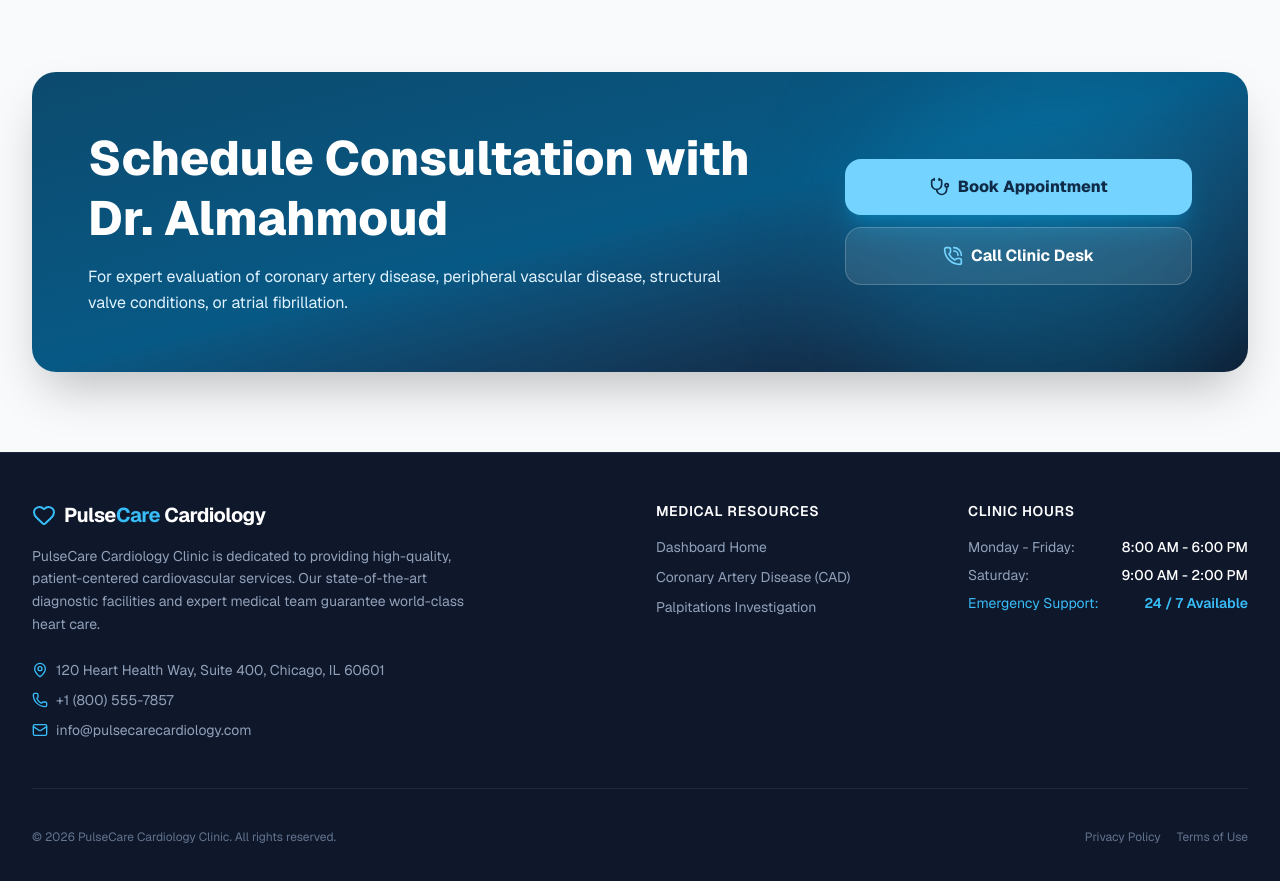
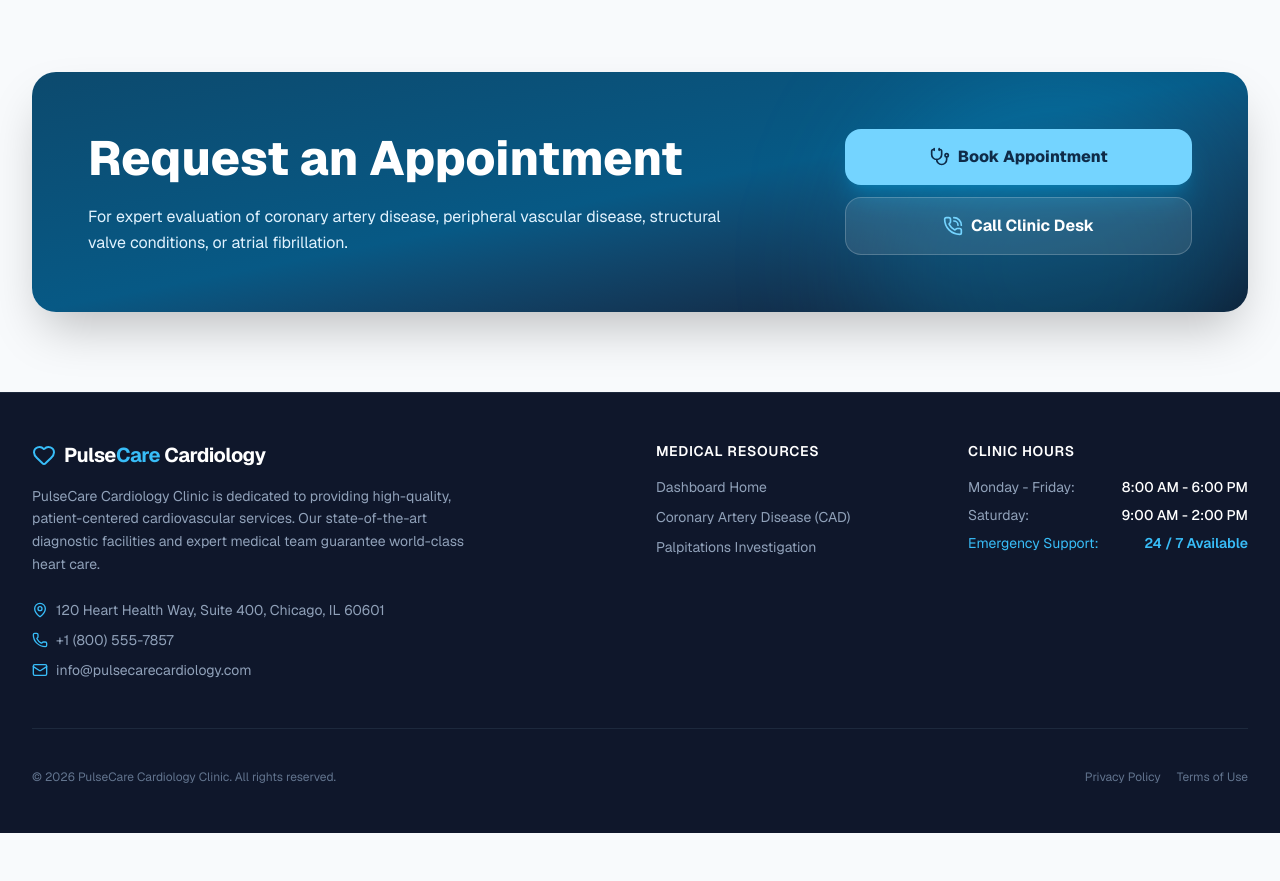
Before and after one commit to DynamicDOMinator/medical, a Next.js app: page / in a window 1280 px wide. Shown: the part 7060-7941 px from the top of the page. After the commit the page ends 7893 px from the top, so only its background shows below. Built offline with nearby package versions, Linux system fonts and the light colour scheme.

Commit message:
Update CTA title to Request an appointment and remove consultation references

```diff
--- a/src/app/about/page.jsx
+++ b/src/app/about/page.jsx
@@ -253,12 +253,12 @@ export default function AboutPage() {
 
         {/* CTA */}
         <div className="bg-gradient-to-r from-blue-900 to-slate-900 text-white rounded-3xl p-8 sm:p-12 text-center space-y-4 shadow-xl">
-          <h3 className="text-2xl font-extrabold">Ready to Schedule a Consultation?</h3>
+          <h3 className="text-2xl font-extrabold">Ready to Request an Appointment?</h3>
           <p className="text-blue-100 text-base max-w-xl mx-auto">
-            Book an appointment with Dr. Mohamed Faher Almahmoud for general cardiology, interventional consultation, or second opinions.
+            Request an appointment with Dr. Mohamed Faher Almahmoud for general cardiology, interventional evaluation, or second opinions.
           </p>
           <Link href="/contact" className="inline-flex items-center px-6 py-3.5 bg-sky-300 hover:bg-white text-blue-950 font-bold rounded-xl transition-all shadow-md">
-            Book Consultation with Dr. Almahmoud
+            Request an Appointment with Dr. Almahmoud
             <ArrowRight className="ml-2 h-4 w-4" />
           </Link>
         </div>
--- a/src/components/HomeClient.jsx
+++ b/src/components/HomeClient.jsx
@@ -1228,7 +1228,7 @@ export default function HomeClient() {
           <div className="grid grid-cols-1 lg:grid-cols-12 gap-8 items-center relative z-10">
             <div className="lg:col-span-8 space-y-4">
               <h2 className="text-3xl sm:text-4xl lg:text-5xl font-extrabold leading-tight">
-                Schedule Consultation with Dr. Almahmoud
+                Request an Appointment
               </h2>
               <p className="text-blue-100 text-sm sm:text-base leading-relaxed max-w-2xl">
                 For expert evaluation of coronary artery disease, peripheral
```
